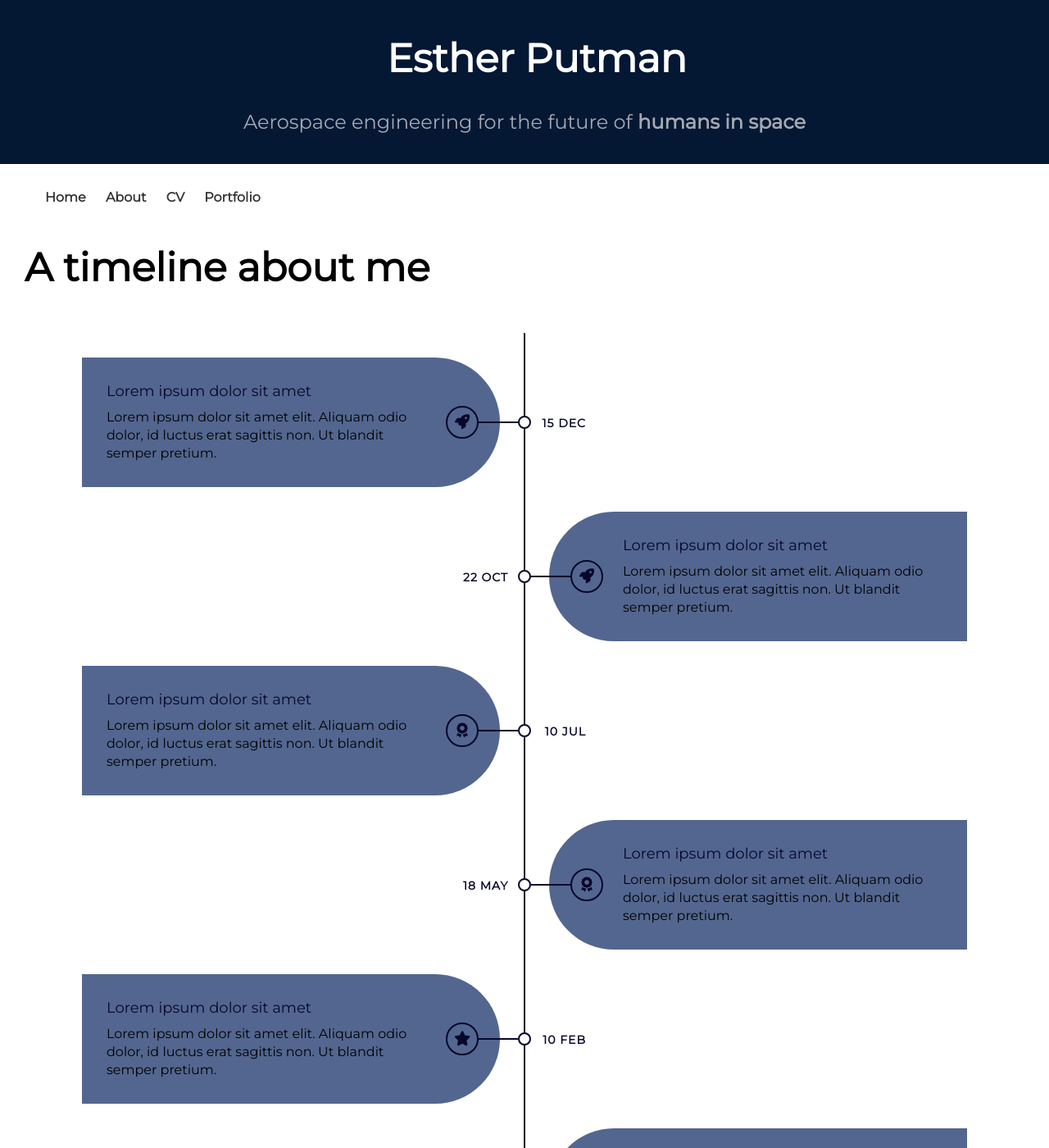
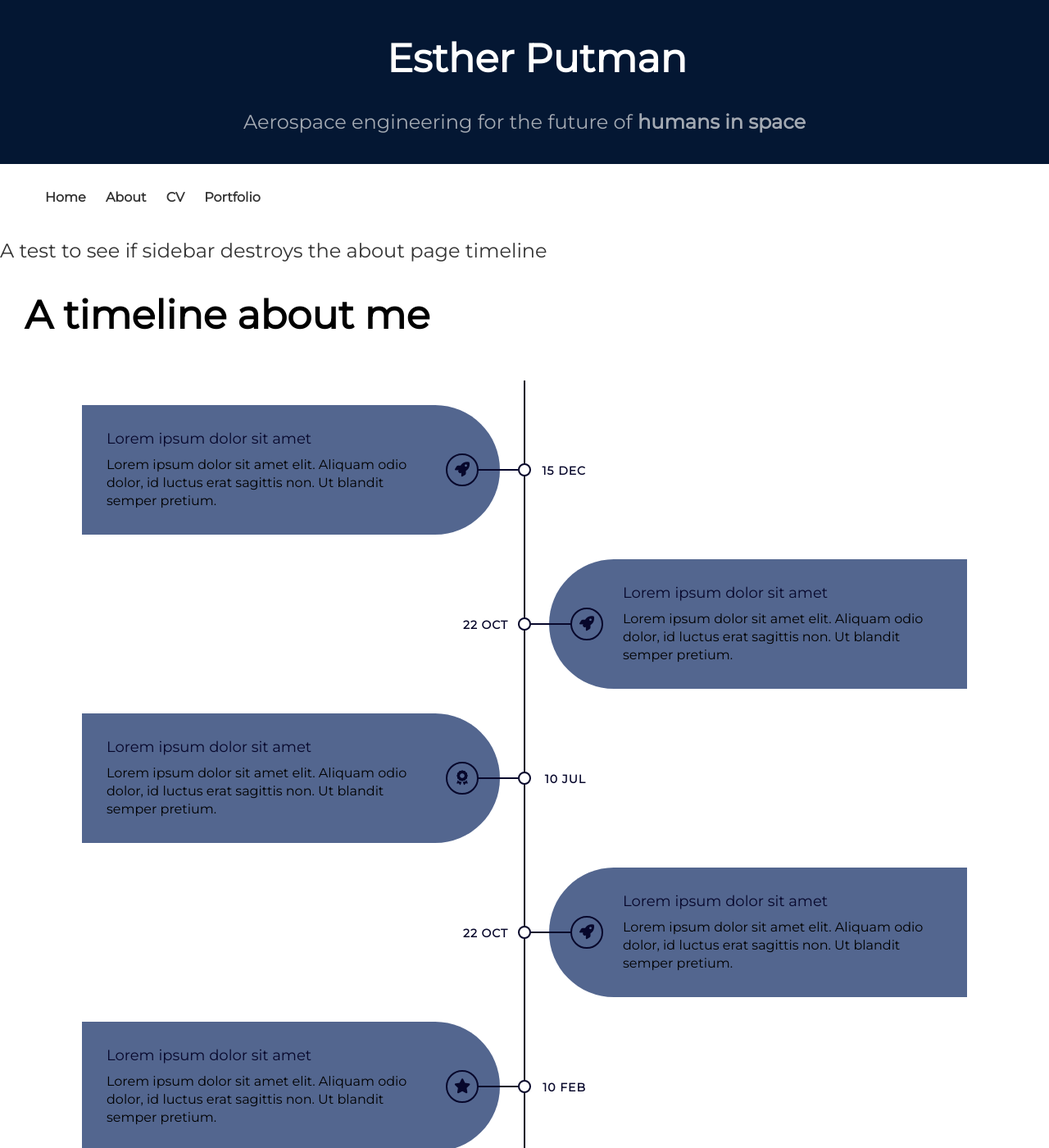
Before and after one commit to eputman/eputman.github.io, a Jekyll site: the page built from about/index.html, in a window 1280 px wide and 1400 px high. Shown: the whole window at 82% size. Built offline with Jekyll 4.4.1, drawn with Linux system fonts in a browser that asks for light colours; nearby versions of some CDN libraries.

Commit message:
Update index.html
Attempt to add sidebar to about page

```diff
--- a/about/index.html
+++ b/about/index.html
@@ -3,14 +3,18 @@ layout: about
 title: About Me
 ---
 
+<div class="sidebar">
+   <p> A test to see if sidebar destroys the about page timeline </p>
+</div> <!-- /sidebar-->
 
-<div>
+<div class="content">
+
+   <h1>A <span>timeline</span> about me</h1>
+   <br>
    <!-- Timeline -->
-<h1>A <span>timeline</span> about me</h1>
-
-<br>
 
    <div class="timeline">
+      <!-- First item: Floats Left -->
       <div class="container left">
       <div class="date">15 Dec</div>
       <i class="icon fa fa-rocket"></i>
@@ -21,6 +25,8 @@ title: About Me
                </p>
          </div>
       </div>
+
+      <!-- Second item: Floats Right -->
      <div class="container right">
      <div class="date">22 Oct</div>
      <i class="icon fa fa-rocket"></i>
@@ -31,6 +37,8 @@ title: About Me
             </p>
        </div>
      </div>
+
+      <!-- Third item: Floats Left -->
       <div class="container left">
       <div class="date">10 Jul</div>
       <i class="icon fa fa-award"></i>
@@ -41,9 +49,11 @@ title: About Me
                </p>
          </div>
       </div>
+
+      <!-- Fourth item: Floats Right -->
      <div class="container right">
-    <div class="date">18 May</div>
-    <i class="icon fa fa-award"></i>
+     <div class="date">22 Oct</div>
+     <i class="icon fa fa-rocket"></i>
        <div class="content">
          <h2>Lorem ipsum dolor sit amet</h2>
             <p>
@@ -51,6 +61,8 @@ title: About Me
             </p>
        </div>
      </div>
+
+     <!-- Fifth item: Floats Right -->
       <div class="container left">
       <div class="date">10 Feb</div>
       <i class="icon fa fa-star"></i>
@@ -61,17 +73,7 @@ title: About Me
                </p>
          </div>
       </div>
-  <div class="container right">
-    <div class="date">01 Jan</div>
-    <i class="icon fa fa-rocket"></i>
-    <div class="content">
-      <h2>Lorem ipsum dolor sit amet</h2>
-      <p>
-        Lorem ipsum dolor sit amet elit. Aliquam odio dolor, id luctus erat sagittis non. Ut blandit semper pretium.
-      </p>
-    </div>
-  </div>
-</div>
 
+   </div> <!-- /timeline -->
 
-</div>
+</div> <!-- /content -->
```
Lines whose indentation alone changed are shown as unchanged.
